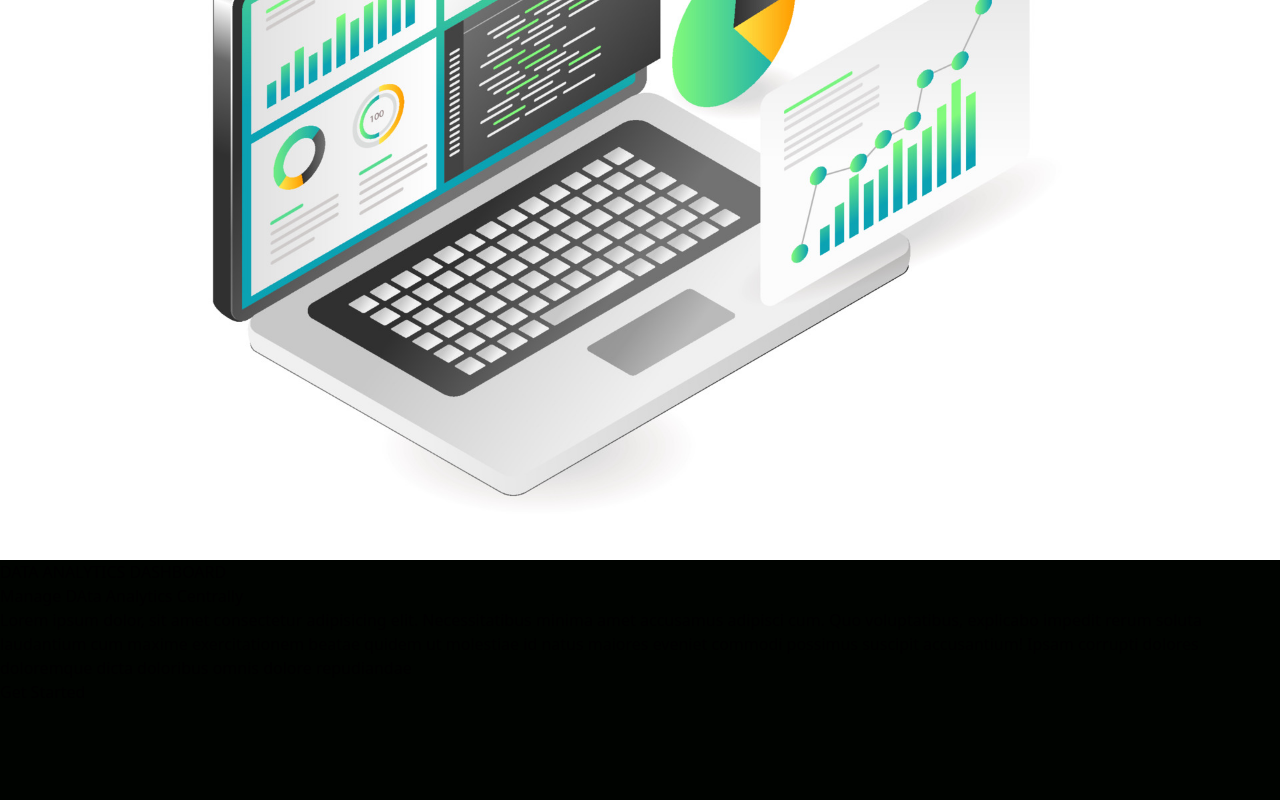
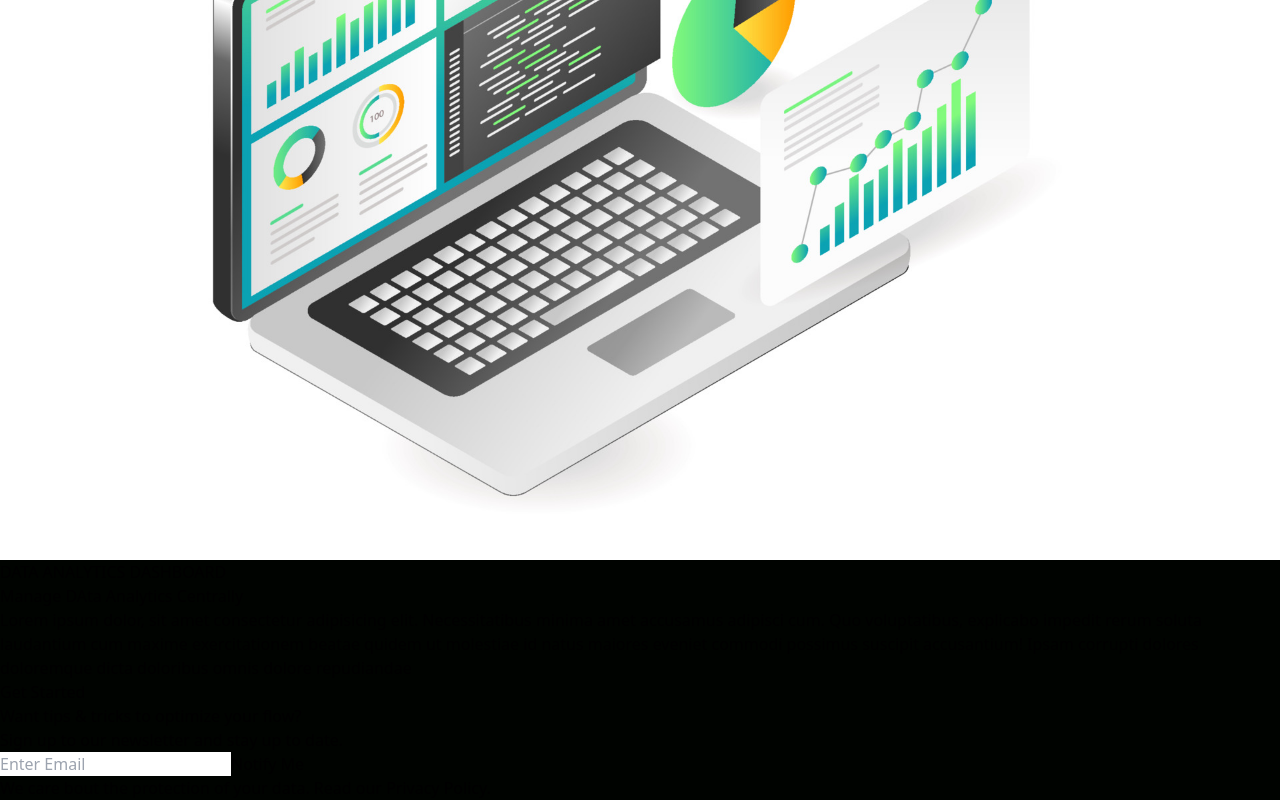
Before and after one commit to mehmetakifkucukkaya/react-Website, a React (Vite) app: page / in a window 1280 px wide. Shown: the part 964-1764 px from the top of the page. Before the commit the page ends 1668 px from the top, so only its background shows below. Built offline with nearby package versions, Linux system fonts and the light colour scheme.

Commit message:
Create Newsletter component

```diff
--- a/src/App.tsx
+++ b/src/App.tsx
@@ -1,6 +1,7 @@
 import Analytcis from "./components/Analytics"
 import Hero from "./components/Hero"
 import Navbar from "./components/Navbar"
+import Newsletter from "./components/Newsletter"
 
 
 function App() {
@@ -11,6 +12,8 @@
      <Navbar/>
      <Hero/>
      <Analytcis/>
+     <Newsletter/>
+
     </>
   )
 }
--- a/src/components/Analytics.tsx
+++ b/src/components/Analytics.tsx
@@ -13,7 +13,7 @@
                     <p className='text-[#00df9a] font-bold '>DATA ANALYTICS DASHBOARD</p>
                     <h1 className='md:text-4xl sm:text-3xl text-2xl font-bold py-2'>Manage DAta Analytics Centrally</h1>
                     <p className=''>Lorem ipsum dolor, sit amet consectetur adipisicing elit. Necessitatibus minima amet accusamus adipisci cum. Quo voluptatibus, explicabo impedit rerum soluta laudantium cum maxime exercitationem beatae quidem ut molestiae id natus maiores eveniet commodi possimus suscipit accusantium! Ipsam corrupti dolores doloremque dicta doloribus omnis dolore repudiandae</p>
-                    <button className="bg-black w-[200px] rounden-md font-medium my-6 mx-auto md:mx-0 py-3 text-[#00df9a]">Get Started</button>
+                    <button className="bg-black w-[200px] rounded-md font-medium my-6 mx-auto md:mx-0 py-3 text-[#00df9a]">Get Started</button>
                 </div>
             </div>
         </div>
--- a/src/components/Hero.tsx
+++ b/src/components/Hero.tsx
@@ -13,7 +13,7 @@
         </div>
 
         <p className="md:text-2xl text-xl font-bold text-gray-500">Monitor your data analytics to increase revenue for BTB, BTC, & SASS platforms.s</p>
-    <button className="bg-[#00df9a] w-[200px] rounden-md font-medium my-6 mx-auto py-3 text-black">Get Started</button>
+    <button className="bg-[#00df9a] w-[200px] rounded-md font-medium my-6 mx-auto py-3 text-black">Get Started</button>
         </div>
 
     </div>
--- /dev/null
+++ b/src/components/Newsletter.tsx
@@ -0,0 +1,34 @@
+
+
+const Newsletter = () => {
+  return (
+    <div className='w-full py-16 text-white px-4'>
+      <div className='max-w-[1240px] mx-auto grid lg:grid-cols-3'>
+        <div className='lg:col-span-2 my-4'>
+          <h1 className='md:text-4xl sm:text-3xl text-2xl font-bold py-2'>
+            Want tips & tricks to optimize your flow?
+          </h1>
+          <p>Sign up to our newsletter and stay up to date.</p>
+        </div>
+        <div className='my-4'>
+          <div className='flex flex-col sm:flex-row items-center justify-between w-full'>
+            <input
+              className='p-3 flex w-full rounded-md text-black'
+              type='email'
+              placeholder='Enter Email'
+            />
+            <button className='bg-[#00df9a] text-black rounded-md font-medium w-[200px] ml-4 my-6 px-6 py-3'>
+              Notify Me
+            </button>
+          </div>
+          <p>
+            We care bout the protection of your data. Read our{' '}
+            <span className='text-[#00df9a]'>Privacy Policy.</span>
+          </p>
+        </div>
+      </div>
+    </div>
+  );
+};
+
+export default Newsletter;
```
